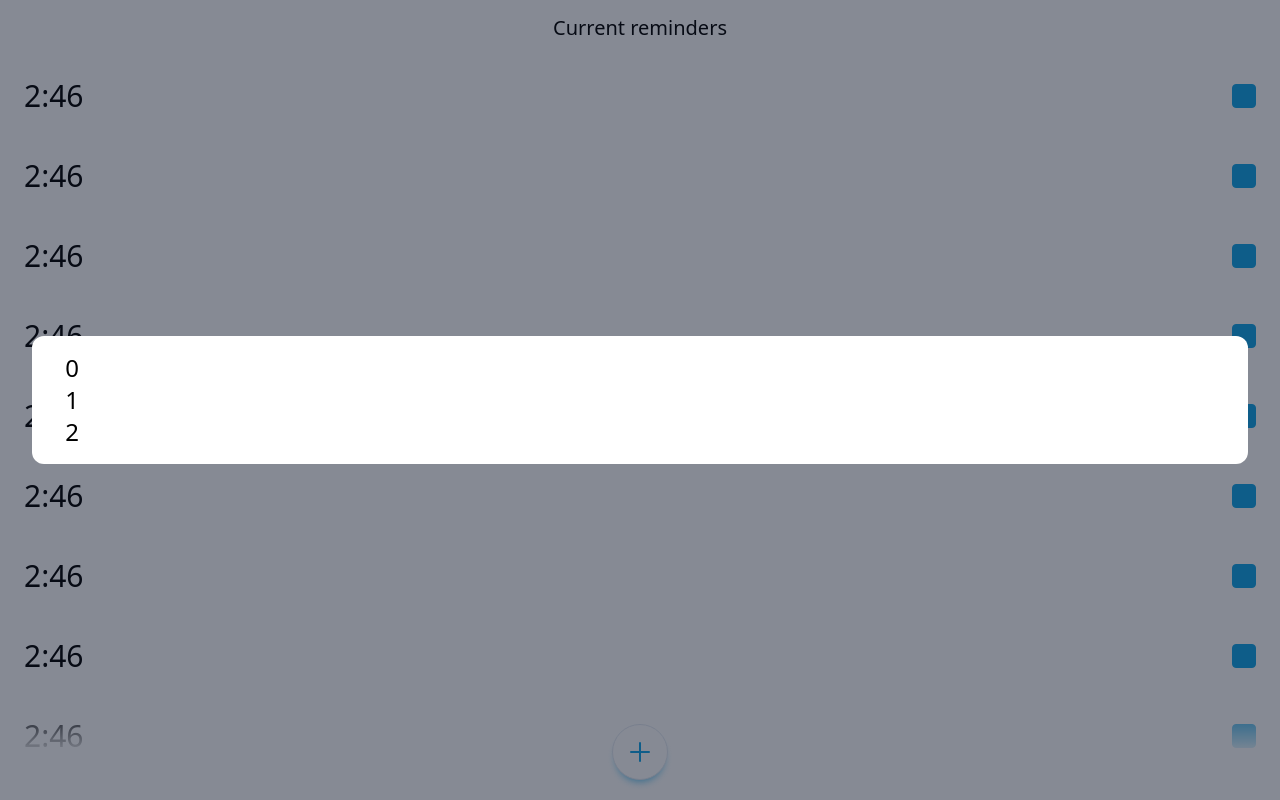
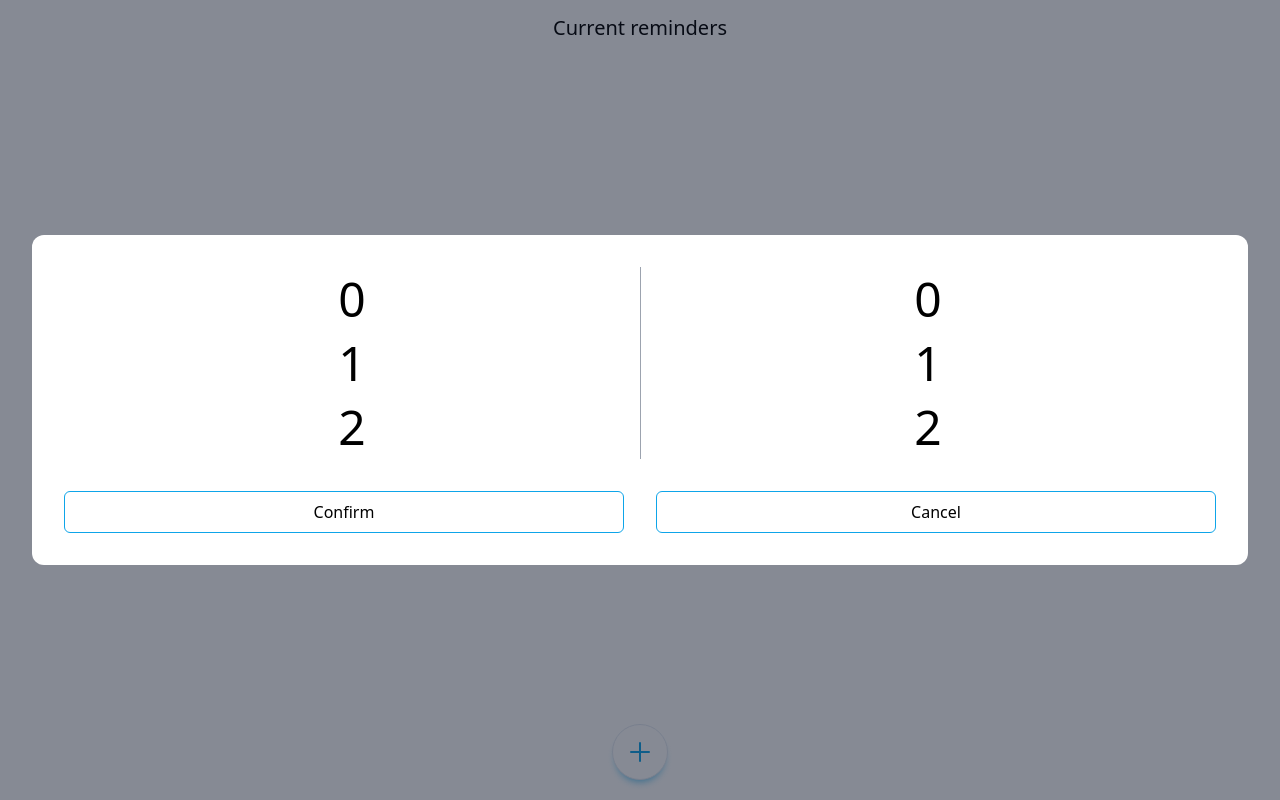
Before and after one commit to qucumbah/soft-reminder, a Next.js app: page / in a window 1280 px wide. Both pictures are taken after a click on the button 640 px from the left and 752 px from the top of the page. Built offline with nearby package versions, Linux system fonts and the light colour scheme.

Commit message:
finish reminder creation

```diff
--- a/src/pages/index.tsx
+++ b/src/pages/index.tsx
@@ -1,124 +1,10 @@
+import cuid from "cuid";
 import type { NextPage } from "next";
 import * as React from "react";
 import { useState, useEffect, useRef } from "react";
 
 const Home: NextPage = () => {
   const [reminders, setReminders] = useState<Reminder[]>([
-    {
-      id: "IDENTIFIER",
-      enabled: true,
-      timestamp: new Date(10000000),
-    },
-    {
-      id: "IDENTIFIER",
-      enabled: true,
-      timestamp: new Date(10000000),
-    },
-    {
-      id: "IDENTIFIER",
-      enabled: true,
-      timestamp: new Date(10000000),
-    },
-    {
-      id: "IDENTIFIER",
-      enabled: true,
-      timestamp: new Date(10000000),
-    },
-    {
-      id: "IDENTIFIER",
-      enabled: true,
-      timestamp: new Date(10000000),
-    },
-    {
-      id: "IDENTIFIER",
-      enabled: true,
-      timestamp: new Date(10000000),
-    },
-    {
-      id: "IDENTIFIER",
-      enabled: true,
-      timestamp: new Date(10000000),
-    },
-    {
-      id: "IDENTIFIER",
-      enabled: true,
-      timestamp: new Date(10000000),
-    },
-    {
-      id: "IDENTIFIER",
-      enabled: true,
-      timestamp: new Date(10000000),
-    },
-    {
-      id: "IDENTIFIER",
-      enabled: true,
-      timestamp: new Date(10000000),
-    },
-    {
-      id: "IDENTIFIER",
-      enabled: true,
-      timestamp: new Date(10000000),
-    },
-    {
-      id: "IDENTIFIER",
-      enabled: true,
-      timestamp: new Date(10000000),
-    },
-    {
-      id: "IDENTIFIER",
-      enabled: true,
-      timestamp: new Date(10000000),
-    },
-    {
-      id: "IDENTIFIER",
-      enabled: true,
-      timestamp: new Date(10000000),
-    },
-    {
-      id: "IDENTIFIER",
-      enabled: true,
-      timestamp: new Date(10000000),
-    },
-    {
-      id: "IDENTIFIER",
-      enabled: true,
-      timestamp: new Date(10000000),
-    },
-    {
-      id: "IDENTIFIER",
-      enabled: true,
-      timestamp: new Date(10000000),
-    },
-    {
-      id: "IDENTIFIER",
-      enabled: true,
-      timestamp: new Date(10000000),
-    },
-    {
-      id: "IDENTIFIER",
-      enabled: true,
-      timestamp: new Date(10000000),
-    },
-    {
-      id: "IDENTIFIER",
-      enabled: true,
-      timestamp: new Date(10000000),
-    },
-    {
-      id: "IDENTIFIER",
-      enabled: true,
-      timestamp: new Date(10000000),
-    },
-    {
-      id: "IDENTIFIER",
-      enabled: true,
-      timestamp: new Date(10000000),
-    },
-    {
-      id: "IDENTIFIER",
-      enabled: true,
-      timestamp: new Date(10000000),
-    },
   ]);
 
   const changeReminder = (newReminder: Reminder) => {
@@ -127,6 +13,10 @@ const Home: NextPage = () => {
         return reminder.id === newReminder.id ? newReminder : reminder;
       });
     });
+  };
+
+  const addReminder = (newReminder: Reminder) => {
+    setReminders((reminders) => [...reminders, newReminder]);
   };
 
   const [isModalOpen, setIsModalOpen] = useState(false);
@@ -159,7 +49,10 @@ const Home: NextPage = () => {
       </div>
       <Modal isOpen={isModalOpen} onClose={() => setIsModalOpen(false)}>
         <ModalContent
-          onConfirm={changeReminder}
+          onConfirm={(newReminder: Reminder) => {
+            addReminder(newReminder);
+            setIsModalOpen(false);
+          }}
           onCancel={() => setIsModalOpen(false)}
         />
       </Modal>
@@ -250,14 +143,53 @@ const ModalContent: React.FC<{
   onConfirm: (newReminder: Reminder) => void;
   onCancel: () => void;
 }> = (props) => {
+  const hours = useRef(0);
+  const minutes = useRef(0);
+
+  const createReminder = () => {
+    const timestamp = new Date();
+
+    timestamp.setHours(hours.current);
+    timestamp.setMinutes(minutes.current);
+    timestamp.setSeconds(0);
+
+    props.onConfirm({
+      enabled: true,
+      id: cuid(),
+      timestamp,
+    });
+  };
+
   return (
-    <div className="bg-white w-[calc(100vw_-_4rem)] p-4 rounded-xl inset-0 m-auto">
-      <TimeUnitPicker />
+    <div className="bg-white w-[calc(100vw_-_4rem)] p-8 rounded-xl inset-0 m-auto">
+      <div className="relative flex w-full items-stretch">
+        <TimeUnitPicker unitsCount={24} currentUnitRef={hours} />
+        <div className="absolute h-full w-px bg-gray-400 inset-0 m-auto"></div>
+        <TimeUnitPicker unitsCount={60} currentUnitRef={minutes} />
+      </div>
+      <div className="h-8"></div>
+      <div className="flex w-full gap-8">
+        <button
+          className="w-full rounded-md border border-sky-500 p-2"
+          onClick={createReminder}
+        >
+          Confirm
+        </button>
+        <button
+          className="w-full rounded-md border border-sky-500 p-2"
+          onClick={props.onCancel}
+        >
+          Cancel
+        </button>
+      </div>
     </div>
   );
 };
 
-const TimeUnitPicker = () => {
+const TimeUnitPicker: React.FC<{
+  unitsCount: number;
+  currentUnitRef: React.MutableRefObject<number>;
+}> = (props) => {
   const scrollLine = useRef<HTMLDivElement | null>(null);
 
   const isDragging = useRef(false); // Whether the touch is in contact
@@ -267,7 +199,7 @@ const TimeUnitPicker = () => {
   const speedY = useRef(0); // Speed at which the line is moving
 
   const getCellSize = () => {
-    return scrollLine.current!.clientHeight / 60;
+    return scrollLine.current!.clientHeight / props.unitsCount;
   };
 
   /**
@@ -330,8 +262,14 @@ const TimeUnitPicker = () => {
       const friction = 0.1;
       const deceleration = Math.sign(speedY.current) * friction;
 
+      // Highest allowed scroll is when the first element is in the middle
+      // To acheive this, scroll has to be at negative-first element
       const outOfBoundsHigh = scrollY.current < -getCellSize();
-      const outOfBoundsLow = scrollY.current > getCellSize() * 58;
+
+      // Lowest allowed scroll is when the last element is in the middle
+      // To acheive this, scroll has to be at the element before the last one
+      const outOfBoundsLow =
+        scrollY.current > getCellSize() * (props.unitsCount - 2);
 
       if (outOfBoundsHigh || outOfBoundsLow) {
         // Push back handler.
@@ -340,7 +278,9 @@ const TimeUnitPicker = () => {
         // Accelerate toward the expected speed when slowing down,
         // use the expected speed when speeding back to the first in-bounds cell.
 
-        const firstInBoundsCell = getCellPosition(outOfBoundsHigh ? 0 : 59);
+        const firstInBoundsCell = getCellPosition(
+          outOfBoundsHigh ? 0 : props.unitsCount - 1
+        );
         const vectorToBoundary = firstInBoundsCell - scrollY.current;
 
         const expectedSpeed = vectorToBoundary * 0.05;
@@ -391,6 +331,11 @@ const TimeUnitPicker = () => {
 
     scrollY.current += speedY.current;
 
+    props.currentUnitRef.current = Math.min(
+      Math.max(getClosestCell(scrollY.current), 0),
+      props.unitsCount - 1
+    );
+
     scrollLine.current!.style.transform = `translateY(${-scrollY.current}px)`;
 
     requestAnimationFrame(animate);
@@ -423,7 +368,7 @@ const TimeUnitPicker = () => {
   });
 
   return (
-    <div className="relative w-12 h-24 overflow-hidden">
+    <div className="relative w-full h-48 overflow-hidden">
       <div
         className="flex flex-col"
         onTouchStart={startDrag}
@@ -431,11 +376,11 @@ const TimeUnitPicker = () => {
         onTouchCancel={stopDrag}
         ref={scrollLine}
       >
-        {new Array(60).fill(null).map((_, index) => {
+        {new Array(props.unitsCount).fill(null).map((_, index) => {
           return (
             <div
               key={index}
-              className="relative w-12 h-8 flex justify-center items-center text-2xl select-none"
+              className="relative w-full h-16 flex justify-center items-center text-5xl select-none"
             >
               {index}
             </div>
```
